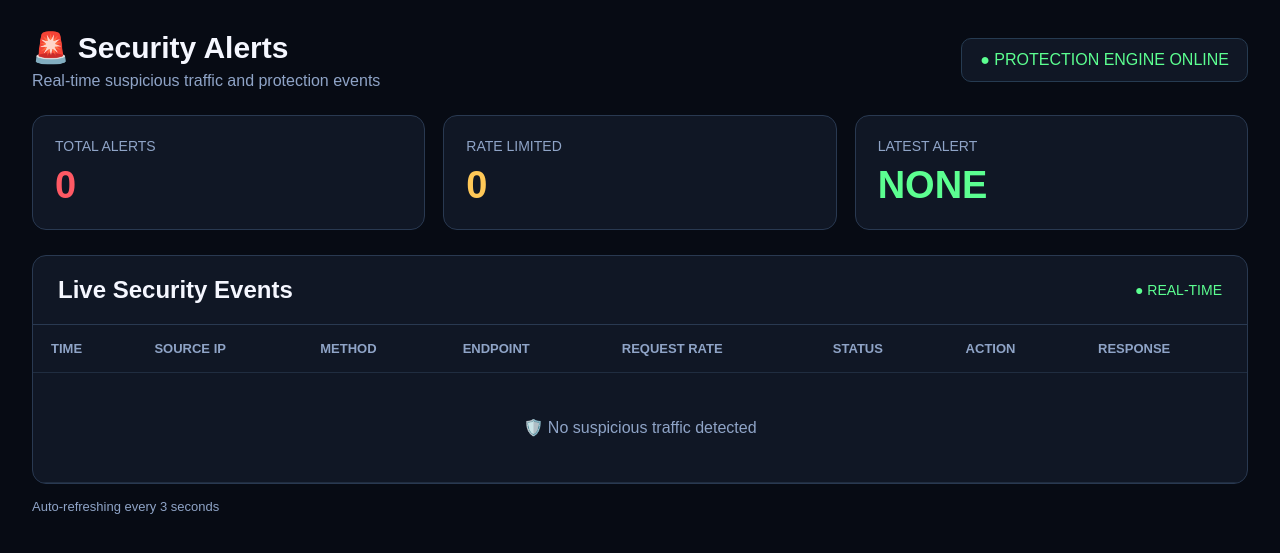
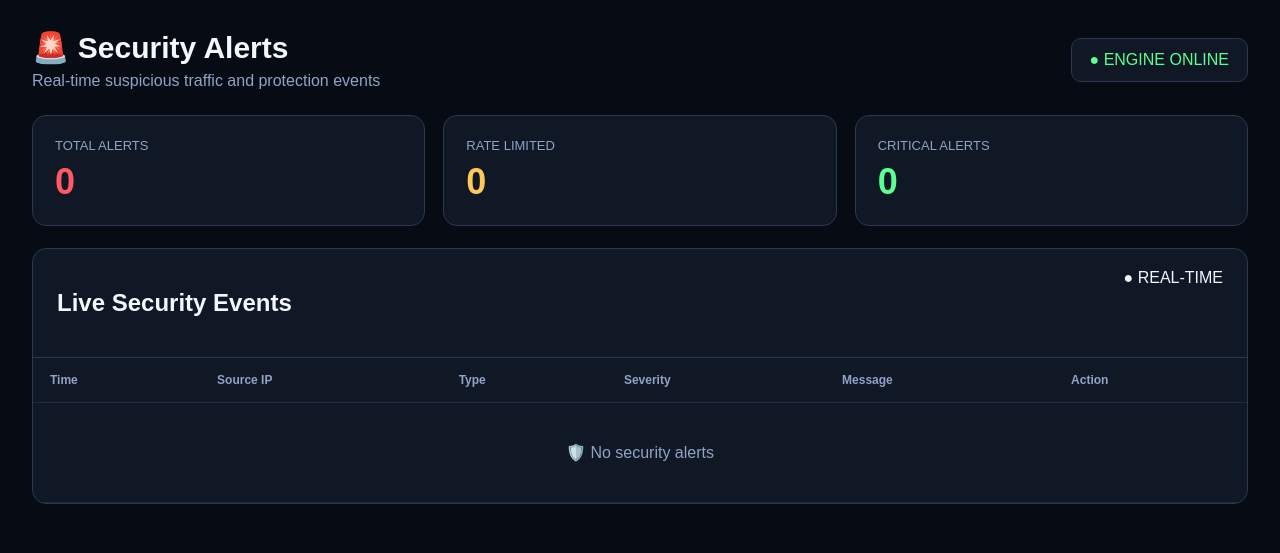
Before and after one commit to ayushsmore/CyberShield-DDoS-Protection, a Flask app: page /alerts in a window 1280 px wide. Shown: the top 553 px of the page. Run offline with Flask 3, Linux system fonts and the light colour scheme; the visitor is signed in with stand-in values (Sample User, id 1); data comes from the database, SQL or seed files in the repository; data that the repository does not hold is empty.

Commit message:
alerts.html updated

```diff
--- a/templates/alerts.html
+++ b/templates/alerts.html
@@ -2,186 +2,34 @@
 <html lang="en">
 <head>
 <meta charset="UTF-8">
-    <meta name="viewport" content="width=device-width, initial-scale=1.0">
-    <title>CyberShield - Security Alerts</title>
+<meta name="viewport" content="width=device-width,initial-scale=1">
+<title>CyberShield - Alerts</title>
 
 <style>
-        * {
-            box-sizing: border-box;
-        }
-
-        body {
-            margin: 0;
-            background: #070b14;
-            color: #f5f7ff;
-            font-family: Arial, sans-serif;
-        }
-
-        .container {
-            width: 95%;
-            max-width: 1400px;
-            margin: 30px auto;
-        }
-
-        .header {
-            display: flex;
-            justify-content: space-between;
-            align-items: center;
-            margin-bottom: 25px;
-        }
-
-        .title {
-            font-size: 30px;
-            font-weight: bold;
-        }
-
-        .subtitle {
-            color: #8fa4c7;
-            margin-top: 7px;
-        }
-
-        .status {
-            color: #5cff91;
-            border: 1px solid #263b51;
-            padding: 12px 18px;
-            border-radius: 10px;
-            background: #101725;
-        }
-
-        .stats {
-            display: grid;
-            grid-template-columns: repeat(3, 1fr);
-            gap: 18px;
-            margin-bottom: 25px;
-        }
-
-        .card {
-            background: #101725;
-            border: 1px solid #293951;
-            border-radius: 14px;
-            padding: 22px;
-        }
-
-        .label {
-            color: #8fa4c7;
-            font-size: 14px;
-            text-transform: uppercase;
-        }
-
-        .number {
-            font-size: 38px;
-            font-weight: bold;
-            margin-top: 10px;
-        }
-
-        .red {
-            color: #ff5964;
-        }
-
-        .yellow {
-            color: #ffc857;
-        }
-
-        .green {
-            color: #5cff91;
-        }
-
-        .panel {
-            background: #101725;
-            border: 1px solid #293951;
-            border-radius: 14px;
-            overflow: hidden;
-        }
-
-        .panel-header {
-            padding: 20px 25px;
-            border-bottom: 1px solid #293951;
-            display: flex;
-            justify-content: space-between;
-            align-items: center;
-        }
-
-        .panel-header h2 {
-            margin: 0;
-        }
-
-        .live {
-            color: #5cff91;
-            font-size: 14px;
-        }
-
-        .table-wrapper {
-            overflow-x: auto;
-        }
-
-        table {
-            width: 100%;
-            border-collapse: collapse;
-        }
-
-        th,
-        td {
-            padding: 16px 18px;
-            text-align: left;
-            border-bottom: 1px solid #202d40;
-            white-space: nowrap;
-        }
-
-        th {
-            color: #8fa4c7;
-            font-size: 13px;
-            text-transform: uppercase;
-        }
-
-        td {
-            color: #e6ebf5;
-        }
-
-        .badge {
-            display: inline-block;
-            padding: 6px 11px;
-            border-radius: 20px;
-            font-size: 12px;
-            font-weight: bold;
-        }
-
-        .suspicious {
-            background: #4b1822;
-            color: #ff6874;
-        }
-
-        .blocked {
-            background: #4b3510;
-            color: #ffc857;
-        }
-
-        .normal {
-            background: #123b26;
-            color: #5cff91;
-        }
-
-        .empty {
-            text-align: center;
-            padding: 45px;
-            color: #8fa4c7;
-        }
-
-        .refresh {
-            color: #8fa4c7;
-            font-size: 13px;
-        }
-
-        @media (max-width: 800px) {
-            .stats {
-                grid-template-columns: 1fr;
-            }
-
-            .header {
-                flex-direction: column;
-                align-items: flex-start;
-                gap: 15px;
-            }
-        }
+*{box-sizing:border-box}
+body{margin:0;background:#070b14;color:#f5f7ff;font-family:Arial}
+.container{width:95%;max-width:1450px;margin:30px auto}
+.header{display:flex;justify-content:space-between;align-items:center;margin-bottom:25px}
+.title{font-size:30px;font-weight:bold}
+.sub{color:#8fa4c7;margin-top:7px}
+.status{color:#5cff91;background:#101725;border:1px solid #293951;padding:12px 18px;border-radius:10px}
+.stats{display:grid;grid-template-columns:repeat(3,1fr);gap:18px;margin-bottom:22px}
+.card{background:#101725;border:1px solid #293951;border-radius:14px;padding:22px}
+.label{color:#8fa4c7;font-size:13px;text-transform:uppercase}
+.num{font-size:36px;font-weight:bold;margin-top:8px}
+.red{color:#ff5964}.yellow{color:#ffc857}.green{color:#5cff91}
+.panel{background:#101725;border:1px solid #293951;border-radius:14px;overflow:hidden}
+.head{padding:20px 24px;border-bottom:1px solid #293951;display:flex;justify-content:space-between}
+table{width:100%;border-collapse:collapse}
+.wrap{overflow-x:auto}
+th,td{padding:15px 17px;text-align:left;border-bottom:1px solid #202d40;white-space:nowrap}
+th{color:#8fa4c7;font-size:12px}
+.badge{padding:5px 9px;border-radius:15px;font-size:11px;font-weight:bold}
+.high{background:#4b3510;color:#ffc857}
+.critical{background:#4b1822;color:#ff6874}
+.block{background:#4b3510;color:#ffc857}
+.empty{text-align:center;padding:40px;color:#8fa4c7}
+@media(max-width:700px){.stats{grid-template-columns:1fr}.header{display:block}.status{display:inline-block;margin-top:15px}}
 </style>
 </head>
 
@@ -192,43 +40,38 @@
 <div class="header">
 <div>
 <div class="title">🚨 Security Alerts</div>
-            <div class="subtitle">
-                Real-time suspicious traffic and protection events
+<div class="sub">Real-time suspicious traffic and protection events</div>
 </div>
-        </div>
-
-        <div class="status">
-            ● PROTECTION ENGINE ONLINE
-        </div>
+<div class="status">● ENGINE ONLINE</div>
 </div>
 
 <div class="stats">
 
 <div class="card">
 <div class="label">Total Alerts</div>
-            <div class="number red" id="totalAlerts">0</div>
+<div class="num red" id="total">0</div>
 </div>
 
 <div class="card">
 <div class="label">Rate Limited</div>
-            <div class="number yellow" id="rateLimited">0</div>
+<div class="num yellow" id="blocked">0</div>
 </div>
 
 <div class="card">
-            <div class="label">Latest Alert</div>
-            <div class="number green" id="latestAlert">--</div>
+<div class="label">Critical Alerts</div>
+<div class="num green" id="critical">0</div>
 </div>
 
 </div>
 
 <div class="panel">
 
-        <div class="panel-header">
+<div class="head">
 <h2>Live Security Events</h2>
-            <div class="live">● REAL-TIME</div>
+<span>● REAL-TIME</span>
 </div>
 
-        <div class="table-wrapper">
+<div class="wrap">
 
 <table>
 
@@ -236,183 +79,80 @@
 <tr>
 <th>Time</th>
 <th>Source IP</th>
-                        <th>Method</th>
-                        <th>Endpoint</th>
-                        <th>Request Rate</th>
-                        <th>Status</th>
+<th>Type</th>
+<th>Severity</th>
+<th>Message</th>
 <th>Action</th>
-                        <th>Response</th>
 </tr>
 </thead>
 
-                <tbody id="alertsTable">
-                    <tr>
-                        <td colspan="8" class="empty">
-                            Loading security alerts...
-                        </td>
-                    </tr>
+<tbody id="table">
+<tr><td colspan="6" class="empty">Loading alerts...</td></tr>
 </tbody>
 
 </table>
 
 </div>
-
-    </div>
-
-    <div style="margin-top:15px;" class="refresh">
-        Auto-refreshing every 3 seconds
 </div>
 
 </div>
 
 <script>
 
-function escapeHtml(value) {
-    if (value === null || value === undefined) {
-        return "";
+function e(v){
+if(v===null||v===undefined)return "";
+return String(v).replace(/&/g,"&amp;").replace(/</g,"&lt;").replace(/>/g,"&gt;").replace(/"/g,"&quot;");
 }
 
-    return String(value)
-        .replace(/&/g, "&amp;")
-        .replace(/</g, "&lt;")
-        .replace(/>/g, "&gt;")
-        .replace(/"/g, "&quot;")
-        .replace(/'/g, "&#039;");
-}
+async function load(){
 
+try{
 
-async function loadAlerts() {
+const r=await fetch("/api/alerts",{cache:"no-store"});
 
-    try {
-
-        const response = await fetch("/api/real-logs", {
-            cache: "no-store"
-        });
-
-        if (response.status === 401) {
-            window.location.href = "/login";
+if(r.status===401){
+location.href="/login";
 return;
 }
 
-        const data = await response.json();
+const data=await r.json();
 
-        const events = Array.isArray(data)
-            ? data
-            : (data.logs || data.events || []);
+document.getElementById("total").textContent=data.length;
 
-        const alerts = events.filter(event =>
-            String(event.status || "").toUpperCase() === "SUSPICIOUS" ||
-            String(event.action || "").toUpperCase().includes("RATE")
-        );
+document.getElementById("blocked").textContent=
+data.filter(x=>String(x.action).includes("RATE")).length;
 
-        document.getElementById("totalAlerts").textContent = alerts.length;
+document.getElementById("critical").textContent=
+data.filter(x=>x.severity==="CRITICAL").length;
 
-        const blocked = alerts.filter(event =>
-            String(event.action || "").toUpperCase().includes("RATE")
-        ).length;
+const table=document.getElementById("table");
 
-        document.getElementById("rateLimited").textContent = blocked;
-
-        if (alerts.length > 0) {
-            document.getElementById("latestAlert").textContent = "DETECTED";
-        } else {
-            document.getElementById("latestAlert").textContent = "NONE";
-        }
-
-        const table = document.getElementById("alertsTable");
-
-        if (alerts.length === 0) {
-
-            table.innerHTML = `
-                <tr>
-                    <td colspan="8" class="empty">
-                        🛡️ No suspicious traffic detected
-                    </td>
-                </tr>
-            `;
-
+if(!data.length){
+table.innerHTML='<tr><td colspan="6" class="empty">🛡️ No security alerts</td></tr>';
 return;
 }
 
-        table.innerHTML = alerts.map(event => {
+table.innerHTML=data.map(x=>`
 
-            const status = String(event.status || "UNKNOWN").toUpperCase();
+<tr>
+<td>${e(x.timestamp)}</td>
+<td>${e(x.client_ip)}</td>
+<td>${e(x.alert_type)}</td>
+<td><span class="badge ${x.severity==="CRITICAL"?"critical":"high"}">${e(x.severity)}</span></td>
+<td>${e(x.message)}</td>
+<td><span class="badge block">${e(x.action)}</span></td>
+</tr>
 
-            const action = String(event.action || "ALLOW").toUpperCase();
+`).join("");
 
-            const statusClass =
-                status === "SUSPICIOUS"
-                    ? "suspicious"
-                    : "normal";
-
-            const actionClass =
-                action.includes("RATE")
-                    ? "blocked"
-                    : "normal";
-
-            return `
-                <tr>
-
-                    <td>
-                        ${escapeHtml(event.timestamp || "--")}
-                    </td>
-
-                    <td>
-                        ${escapeHtml(event.client_ip || "--")}
-                    </td>
-
-                    <td>
-                        ${escapeHtml(event.method || "--")}
-                    </td>
-
-                    <td>
-                        ${escapeHtml(event.path || "--")}
-                    </td>
-
-                    <td>
-                        ${escapeHtml(event.requests_per_sec || 0)}
-                        req/sec
-                    </td>
-
-                    <td>
-                        <span class="badge ${statusClass}">
-                            ${escapeHtml(status)}
-                        </span>
-                    </td>
-
-                    <td>
-                        <span class="badge ${actionClass}">
-                            ${escapeHtml(action)}
-                        </span>
-                    </td>
-
-                    <td>
-                        ${escapeHtml(event.response_code || "--")}
-                    </td>
-
-                </tr>
-            `;
-
-        }).join("");
-
-    } catch (error) {
-
-        console.error("Alert loading error:", error);
-
-        document.getElementById("alertsTable").innerHTML = `
-            <tr>
-                <td colspan="8" class="empty">
-                    ⚠️ Unable to load security alerts
-                </td>
-            </tr>
-        `;
-    }
+}catch(err){
+console.error(err);
 }
 
+}
 
-loadAlerts();
-
-setInterval(loadAlerts, 3000);
+load();
+setInterval(load,3000);
 
 </script>
 
```
Lines whose indentation alone changed are shown as unchanged.
